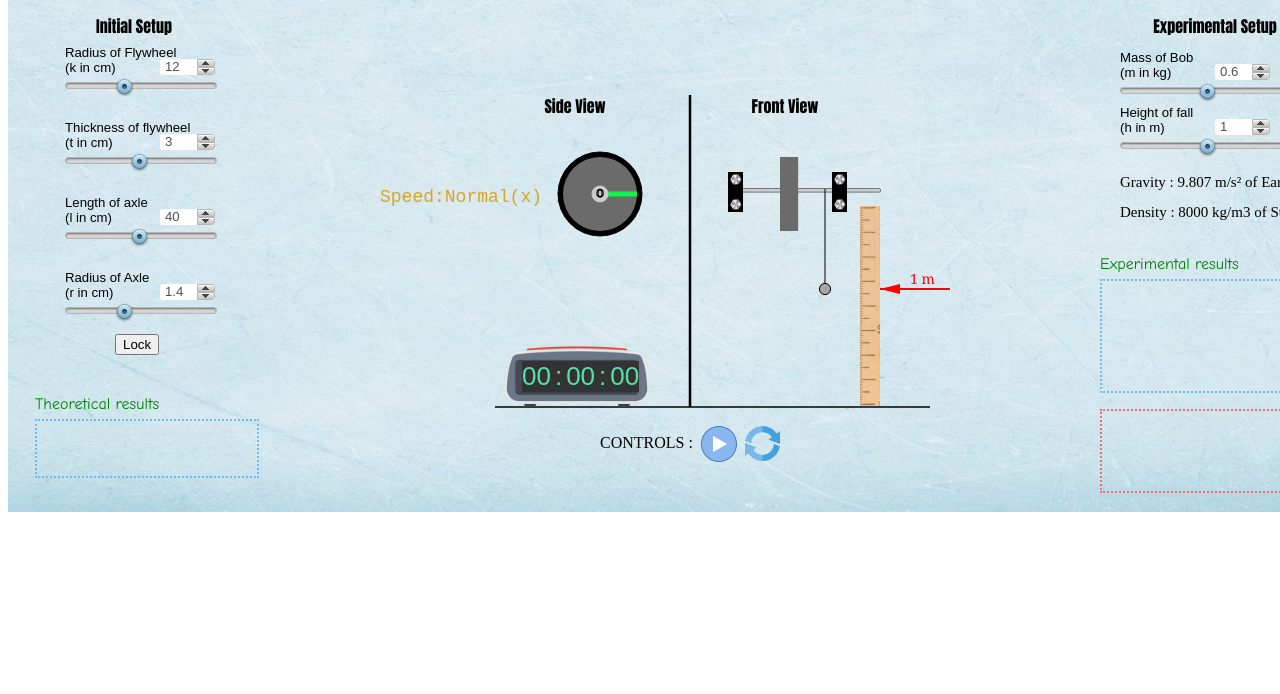
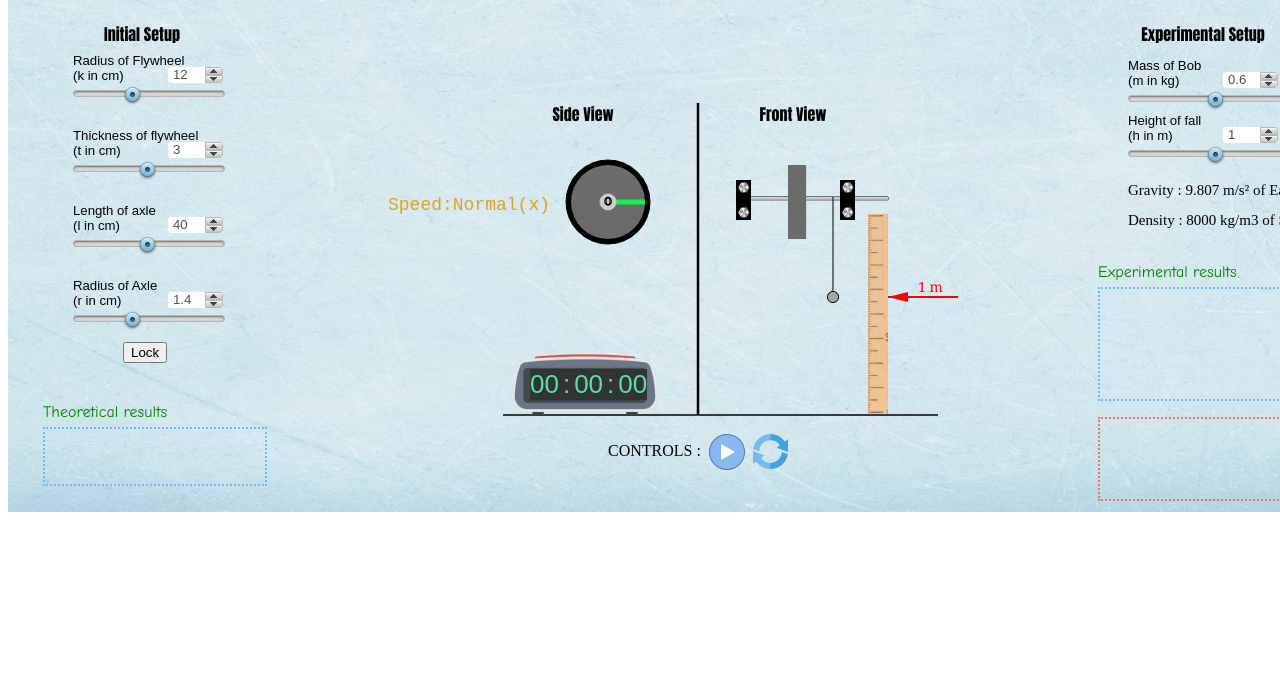
Before and after one commit to virtual-labs/exp-flywheel-dei, a plain HTML site: page experiment/simulation/index.html in a window 1280 px wide. Shown: the part 106-800 px from the top of the page. Drawn offline with Linux system fonts and the light colour scheme.

Commit message:
updated review changes 3.0

```diff
--- a/experiment/simulation/css/style.css
+++ b/experiment/simulation/css/style.css
@@ -1,6 +1,6 @@
 div#omega_, #n_1, #n_2, #t_, #pracMoI {
     position:absolute;
-	left:1110px;
+	left:1100px;
 	height: 22px;
 	width: 250px;
 	text-align: left;
@@ -68,21 +68,20 @@ div#omega_, #n_1, #n_2, #t_, #pracMoI {
 #reset {
     background-color: #c91400;
 }
-div#container
-{
-	width: 1330PX;
-	height:610PX ;
 
-
-
-	background: url("../images/Background_sim_new.jpg") no-repeat;
-	justify-content: center;
+div#container {
+  width: 1330px;
+  height: 610px;
+  margin: 0 auto;           /* centers the container horizontally */
+  position: relative;       /* makes absolutely-positioned children position relative to this box */
+  background: url("../images/Background_sim_new.jpg") no-repeat center top;
+  background-size: auto;    /* or 'cover' if you prefer scaling */
 }
 
 div#simtitle
 {
 	position:absolute;
-	left:350px;
+	left:320px;
 	top:42px;
 	height: 40px;
 	width: 650px;
@@ -105,7 +104,7 @@ div#vartitle
 div#vartitle1
 {
 	position:absolute;
-	left:1140px;
+	left:1120px;
 	top:120px;
 	height: 25px;
 	width: 150px;
@@ -384,7 +383,7 @@ div#controls
 
 #textarea0{
   position : absolute;
-  left : 1100px;
+  left : 1090px;
   top : 385px;
   border-top-style: dotted;
 	border-top-width: 2px;
@@ -406,7 +405,7 @@ div#controls
 }
 #textarea2{
   position : absolute;
-  left : 1100px;
+  left : 1090px;
   top : 515px;
   border-top-style: dotted;
 	border-top-width: 2px;
@@ -457,7 +456,7 @@ div#controls
 }
 #result{
 	position:absolute;
-	left :1100px;
+	left :1090px;
 	top:345px;
 	color:green;
 	font-family: "Comic Sans MS", cursive, sans-serif;
@@ -1285,8 +1284,8 @@ button.ui-button::-moz-focus-inner { border: 0; padding: 0; } /* reset extra pad
 
 #speedNote {
   position: absolute;
-  left: 270px;
-  top: 575px;
+  left: 265px;
+  top: 570px;
   width: 800px;
   font-size: 13px;
   color: red;
@@ -1296,7 +1295,8 @@ button.ui-button::-moz-focus-inner { border: 0; padding: 0; } /* reset extra pad
   animation: blink 1s infinite;
   padding: 8px;
   border: 2px solid red;
-  border-radius: 5px;
+  border-radius: 2px;
+  border-style: dotted;
 }
 
 #speedNote.visible {
--- a/experiment/simulation/index.html
+++ b/experiment/simulation/index.html
@@ -860,7 +860,7 @@ The simulation requires JavaScript to be enabled.
 <div id="n_2"></div>
 <div id="t_"></div>
 <div id="pracMoI"></div>
-<div id="errorNote" style="position:absolute; left:1105px; top:520px; width:220px; font-size:15px;"></div>
+<div id="errorNote" style="position:absolute; left:1100px; top:520px; width:220px; font-size:15px;"></div>
 <div id="copyright" title="Developer : Harsh Pathak and Shivangi Gupta , Dayalbagh Educational Instiute,Agra "></div>
 <div id="Developer_information" title=
 "Developer Name:
```
